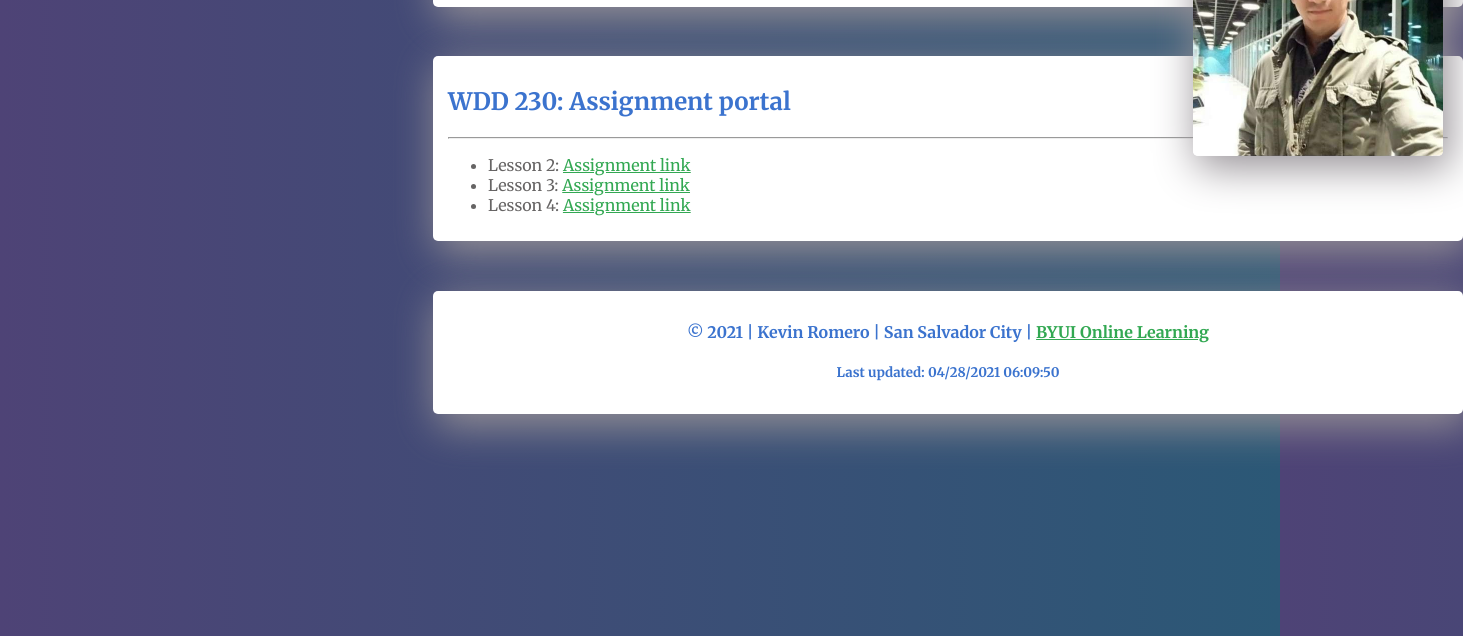
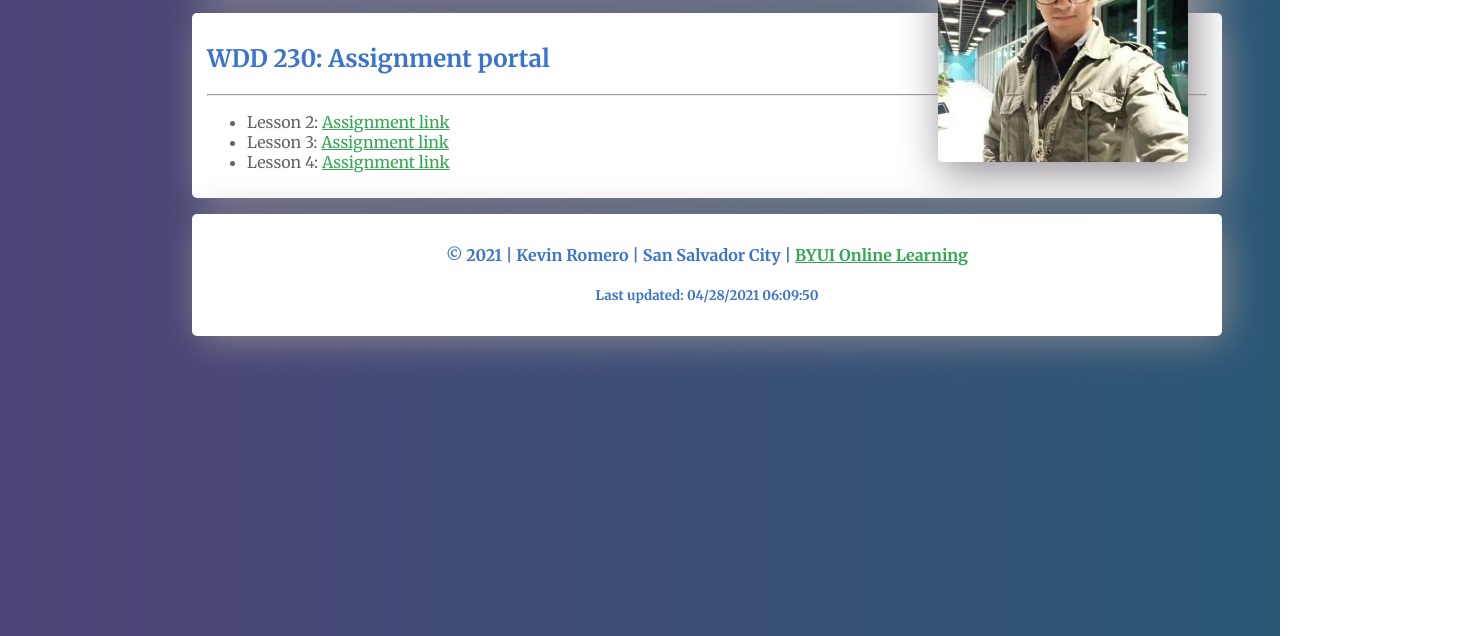
Before and after one commit to kevklash/kevklash.github.io, a plain HTML site: page index.html in a window 1280 px wide. Shown: the part 164-800 px from the top of the page, 1463 px wide, since content can reach past the window. Drawn offline with Linux system fonts and the light colour scheme.

Commit message:
Improved css layout and decreased box shadows and glow.

```diff
--- a/index.html
+++ b/index.html
@@ -10,12 +10,13 @@
     <script src="script.js"></script>
   </head>
   <body>
-    <div class="content">
-        <section class="headline">
+    <div id="content">
+        <div class="home-grid">
+          <div class="headline">
           <h1>Kevin Romero</h1>
-        </section>
+          </div>
           <img src="img/profile.jpg" alt="Profile Picture">
-        <section class="main">
+          <div class="main">
           <h2>WDD 230: Assignment portal</h2>
           <hr>
           <ul>
@@ -23,11 +24,12 @@
               <li>Lesson 3: <a href="#">Assignment link</a></li>
               <li>Lesson 4: <a href="#">Assignment link</a></li>
           </ul>
-        </section>
+          </div>
           <footer>
           <h4>&copy; <span class="year"></span> | Kevin Romero | San Salvador City | <a href="https://www.byui.edu/online" target="blank">BYUI Online Learning</a></h4>
           <h5>Last updated: <span class="date">date</span></h5>
           </footer>
         </div>
+    </div>
   </body>
 </html>
--- a/styles.css
+++ b/styles.css
@@ -2,30 +2,33 @@
 @import url('https://fonts.googleapis.com/css?family=Open+Sans:400,700');
 @import url('https://fonts.googleapis.com/css?family=Merriweather:400,700');
 body{
-        padding: 50px 425px;
-        align-items: center;
-        display: grid;
-        grid-template-columns: repeat(3, 1fr);
-        grid-gap: 20px;
+        padding: 50px;
         font-family: "Open Sans", sans-serif;
         background: #2b5876;  /* fallback for old browsers */
         background: -webkit-linear-gradient(to right, #4e4376, #2b5876);  /* Chrome 10-25, Safari 5.1-6 */
         background: linear-gradient(to right, #4e4376, #2b5876); /* W3C, IE 10+/ Edge, Firefox 16+, Chrome 26+, Opera 12+, Safari 7+ */
       }
-      section {
-        width: 1000px;
-        grid-column: 2;
-        box-shadow: 5px 10px 42px 2px rgba(150,145,150,1);
-        border-radius: 5px;
-        background-color: white;
-        overflow: hidden;
+      #content {
+        max-width: 960px;
+        margin: 0 auto;
+      }
+      .home-grid {
+        display: grid;
+        grid-template-columns: repeat(5, 1fr);
+        grid-gap: 1em;
+        z-index: -1;
       }
       .headline{
         grid-row: 1;
+        background-color: white;
+        border-radius: 5px;
+        box-shadow: 5px 5px 42px -4px rgba(150,145,150,1);
+        z-index: 1;
       }
       .headline, .main, footer {
+        width: 1000px;
         padding: 10px 15px;
-        grid-column: 2;
+        grid-column: 3;
         display: block;
         margin: auto;
       }
@@ -35,22 +38,28 @@ body{
       .main{
         grid-row: 2;
         text-align: left;
+        background-color: white;
+        border-radius: 5px;
+        box-shadow: 5px 5px 42px -4px rgba(150,145,150,1);
+        z-index: 2;
       }
       footer{
-          margin-top: 50px;
-          grid-row: 3;
-          background-color: white;
-          border-radius: 5px;
-          box-shadow: 5px 10px 42px 2px rgba(150,145,150,1);
+        grid-row: 3;
+        background-color: white;
+        border-radius: 5px;
+        box-shadow: 5px 5px 42px -4px rgba(150,145,150,1);
+        z-index: 3;
       }
       img {
+        grid-row: 2;
+        grid-column: 4;
+        max-width: 250px;
         width: 250px;
-        margin: -100px 20px;
-        grid-row: 1/2;
+        margin: -100px -300px;
         border-radius: 5px;
         box-shadow: 5px 10px 42px 2px rgba(150,145,150,1);
-        float: right;
         width: 250px;
+        z-index: 4;
       }
 
       h1 {
```
Lines whose indentation alone changed are shown as unchanged.
